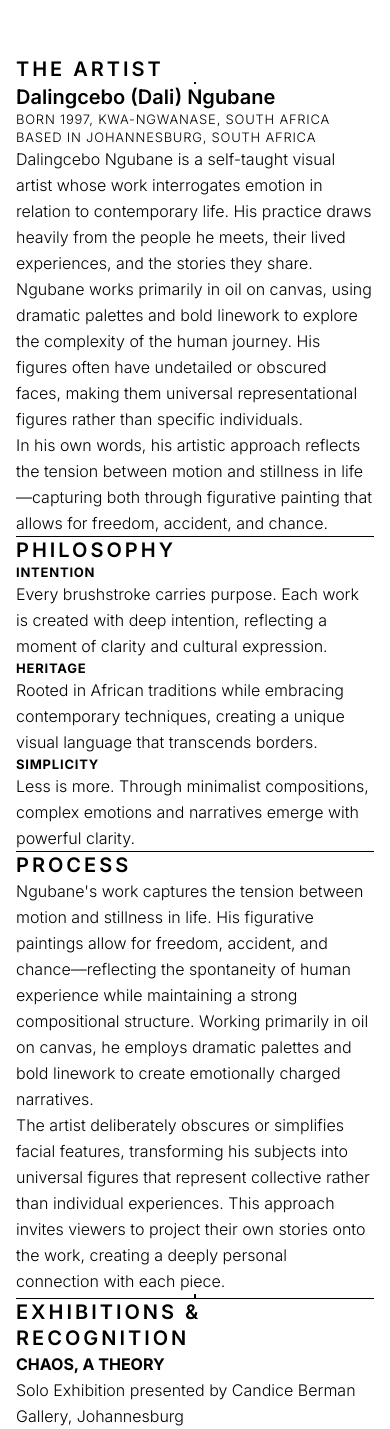
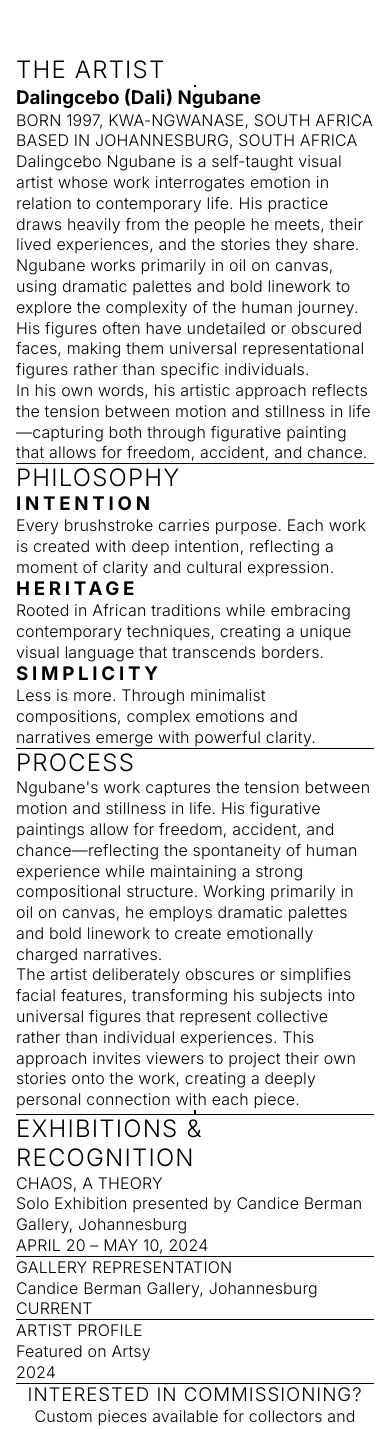
Before and after one commit to dalingcebo1/dalingcebo, a Next.js app in the folder dalingcebo-art-shop/: page /about in a window 390 px wide. Shown: the part 562-1991 px from the top of the page. Built offline with nearby package versions, Linux system fonts and the light colour scheme; no server answers.

Commit message:
Revert "Merge pull request #29 from dalingcebo1/copilot/standardize-typography-across-app"
This reverts commit fe3bb5d12f132e4a96601de930ad34888e2bfbc3, reversing
changes made to 8547d3a699abdc14c0aaf39526f0c665afb28615.

```diff
--- a/dalingcebo-art-shop/src/app/about/page.tsx
+++ b/dalingcebo-art-shop/src/app/about/page.tsx
@@ -23,7 +23,7 @@ export default function About() {
         maxWidth="wide"
       >
           <div className={`fade-in-slow ${isVisible ? '' : ''}`} style={{ animationDelay: '0.3s' }}>
-            <h2 className="h2 mb-16 tracking-[0.15em] uppercase">THE ARTIST</h2>
+            <h2 className="yeezy-subheading text-3xl md:text-4xl mb-16 tracking-[0.15em]">THE ARTIST</h2>
             <div className="grid md:grid-cols-2 gap-12 md:gap-20 items-start mb-24">
               <div className="aspect-square bg-gradient-to-br from-gray-50 to-gray-100 flex items-center justify-center rounded-sm border border-gray-200 overflow-hidden max-w-[180px] mx-auto md:mx-0">
                 <svg className="w-16 h-16 text-gray-300" viewBox="0 0 24 24" fill="none" stroke="currentColor" strokeWidth="1" strokeLinecap="round" strokeLinejoin="round">
@@ -31,13 +31,13 @@ export default function About() {
               </div>
               <div className="space-y-8">
                 <div>
-                  <h3 className="h2 font-light mb-4">Dalingcebo (Dali) Ngubane</h3>
-                  <div className="space-y-1 meta tracking-wider uppercase text-gray-500">
+                  <h3 className="text-2xl md:text-3xl font-light letter-spacing-tight mb-4">Dalingcebo (Dali) Ngubane</h3>
+                  <div className="space-y-1 text-sm tracking-wider uppercase text-gray-500 yeezy-body">
                     <p>Born 1997, Kwa-Ngwanase, South Africa</p>
                     <p>Based in Johannesburg, South Africa</p>
                   </div>
                 </div>
-                <div className="space-y-6 body text-gray-700">
+                <div className="space-y-6 text-base leading-relaxed yeezy-body text-gray-700">
                   <p>
                     Dalingcebo Ngubane is a self-taught visual artist whose work interrogates emotion
                     in relation to contemporary life. His practice draws heavily from the people he meets,
@@ -59,25 +59,25 @@ export default function About() {
 
           {/* Philosophy */}
           <div className={`border-t border-gray-200 pt-24 fade-in-slow ${isVisible ? '' : ''}`} style={{ animationDelay: '0.6s' }}>
-            <h2 className="h2 mb-16 tracking-[0.15em] uppercase">PHILOSOPHY</h2>
+            <h2 className="yeezy-subheading text-3xl md:text-4xl mb-16 tracking-[0.15em]">PHILOSOPHY</h2>
             <div className="grid md:grid-cols-3 gap-8 md:gap-16 mb-24">
               <div className="space-y-4">
-                <h3 className="meta uppercase font-medium">INTENTION</h3>
-                <p className="body text-gray-600">
+                <h3 className="text-xs tracking-[0.2em] uppercase font-medium">INTENTION</h3>
+                <p className="yeezy-body text-sm md:text-base text-gray-600 leading-relaxed">
                   Every brushstroke carries purpose. Each work is created with deep intention,
                   reflecting a moment of clarity and cultural expression.
                 </p>
               </div>
               <div className="space-y-4">
-                <h3 className="meta uppercase font-medium">HERITAGE</h3>
-                <p className="body text-gray-600">
+                <h3 className="text-xs tracking-[0.2em] uppercase font-medium">HERITAGE</h3>
+                <p className="yeezy-body text-sm md:text-base text-gray-600 leading-relaxed">
                   Rooted in African traditions while embracing contemporary techniques,
                   creating a unique visual language that transcends borders.
                 </p>
               </div>
               <div className="space-y-4">
-                <h3 className="meta uppercase font-medium">SIMPLICITY</h3>
-                <p className="body text-gray-600">
+                <h3 className="text-xs tracking-[0.2em] uppercase font-medium">SIMPLICITY</h3>
+                <p className="yeezy-body text-sm md:text-base text-gray-600 leading-relaxed">
                   Less is more. Through minimalist compositions, complex emotions and
                   narratives emerge with powerful clarity.
                 </p>
@@ -87,8 +87,8 @@ export default function About() {
 
           {/* Process */}
           <div className={`border-t border-gray-200 pt-24 fade-in-slow ${isVisible ? '' : ''}`} style={{ animationDelay: '0.9s' }}>
-            <h2 className="h2 mb-16 tracking-[0.15em] uppercase">PROCESS</h2>
-            <div className="space-y-6 mb-12 body text-gray-700 max-w-4xl">
+            <h2 className="yeezy-subheading text-3xl md:text-4xl mb-16 tracking-[0.15em]">PROCESS</h2>
+            <div className="space-y-6 mb-12 text-base leading-relaxed yeezy-body text-gray-700 max-w-4xl">
               <p>
                 Ngubane's work captures the tension between motion and stillness in life. His figurative
                 paintings allow for freedom, accident, and chance—reflecting the spontaneity of human
@@ -116,36 +116,36 @@ export default function About() {
 
           {/* Recognition */}
           <div className={`border-t border-gray-200 pt-24 pb-12 fade-in-slow ${isVisible ? '' : ''}`} style={{ animationDelay: '1.2s' }}>
-            <h2 className="h2 mb-16 tracking-[0.15em] uppercase">EXHIBITIONS & RECOGNITION</h2>
-            <div className="space-y-6">
+            <h2 className="yeezy-subheading text-3xl md:text-4xl mb-16 tracking-[0.15em]">EXHIBITIONS & RECOGNITION</h2>
+            <div className="space-y-6 yeezy-body">
               <div className="flex flex-col md:flex-row md:justify-between md:items-start border-b border-gray-200 pb-6 gap-3">
                 <div className="flex-1">
-                  <h3 className="body font-medium text-black uppercase mb-2">CHAOS, A THEORY</h3>
-                  <p className="body text-gray-500">Solo Exhibition presented by Candice Berman Gallery, Johannesburg</p>
+                  <p className="font-medium text-black text-sm tracking-wider uppercase mb-2">CHAOS, A THEORY</p>
+                  <p className="text-sm text-gray-500">Solo Exhibition presented by Candice Berman Gallery, Johannesburg</p>
                 </div>
-                <span className="meta text-gray-400 tracking-wider md:whitespace-nowrap">APRIL 20 – MAY 10, 2024</span>
+                <span className="text-xs text-gray-400 tracking-wider md:whitespace-nowrap">APRIL 20 – MAY 10, 2024</span>
               </div>
               <div className="flex flex-col md:flex-row md:justify-between md:items-start border-b border-gray-200 pb-6 gap-3">
                 <div className="flex-1">
-                  <h3 className="body font-medium text-black uppercase mb-2">GALLERY REPRESENTATION</h3>
-                  <p className="body text-gray-500">Candice Berman Gallery, Johannesburg</p>
+                  <p className="font-medium text-black text-sm tracking-wider uppercase mb-2">GALLERY REPRESENTATION</p>
+                  <p className="text-sm text-gray-500">Candice Berman Gallery, Johannesburg</p>
                 </div>
-                <span className="meta text-gray-400 tracking-wider md:whitespace-nowrap">CURRENT</span>
+                <span className="text-xs text-gray-400 tracking-wider md:whitespace-nowrap">CURRENT</span>
               </div>
               <div className="flex flex-col md:flex-row md:justify-between md:items-start border-b border-gray-200 pb-6 gap-3">
                 <div className="flex-1">
-                  <h3 className="body font-medium text-black uppercase mb-2">ARTIST PROFILE</h3>
-                  <p className="body text-gray-500">Featured on Artsy</p>
+                  <p className="font-medium text-black text-sm tracking-wider uppercase mb-2">ARTIST PROFILE</p>
+                  <p className="text-sm text-gray-500">Featured on Artsy</p>
                 </div>
-                <span className="meta text-gray-400 tracking-wider md:whitespace-nowrap">2024</span>
+                <span className="text-xs text-gray-400 tracking-wider md:whitespace-nowrap">2024</span>
               </div>
             </div>
           </div>
 
           {/* Contact CTA */}
           <div className={`text-center mt-24 mb-12 fade-in-slow ${isVisible ? '' : ''}`} style={{ animationDelay: '1.5s' }}>
-            <h3 className="h2 mb-8 tracking-[0.15em] uppercase">INTERESTED IN COMMISSIONING?</h3>
-            <p className="body text-gray-600 mb-10 max-w-2xl mx-auto">
+            <h3 className="yeezy-subheading text-2xl md:text-3xl mb-8 tracking-[0.15em]">INTERESTED IN COMMISSIONING?</h3>
+            <p className="yeezy-body text-base text-gray-600 mb-10 max-w-2xl mx-auto leading-relaxed">
               Custom pieces available for collectors and institutions.
             </p>
             <Link href="/contact" className="btn-yeezy-primary inline-block">
--- a/dalingcebo-art-shop/src/app/globals.css
+++ b/dalingcebo-art-shop/src/app/globals.css
@@ -523,50 +523,3 @@ body {
     padding: 0 2rem;
   }
 }
-
-/* ========================================
-   STANDARDIZED TYPOGRAPHY UTILITIES
-   ======================================== */
-/* Global typography classes for consistent sizing across the app */
-
-/* H1: Page titles */
-.h1 {
-  font-size: 28px;
-  line-height: 34px;
-  font-weight: 600;
-  letter-spacing: -0.02em;
-}
-
-@media (min-width: 768px) {
-  .h1 {
-    font-size: 34px;
-    line-height: 40px;
-  }
-}
-
-/* H2: Section headings */
-.h2 {
-  font-size: 20px;
-  line-height: 26px;
-  font-weight: 600;
-}
-
-@media (min-width: 768px) {
-  .h2 {
-    font-size: 22px;
-    line-height: 28px;
-  }
-}
-
-/* Body: Default text */
-.body {
-  font-size: 16px;
-  line-height: 26px;
-}
-
-/* Meta: Small labels, chips, tags */
-.meta {
-  font-size: 13px;
-  line-height: 18px;
-  letter-spacing: 0.06em;
-}
--- a/dalingcebo-art-shop/src/app/large-paintings/page.tsx
+++ b/dalingcebo-art-shop/src/app/large-paintings/page.tsx
@@ -59,7 +59,7 @@ export default function LargePaintings() {
 
             {error && !isLoading && (
               <div className="col-span-full text-center py-12">
-                <p className="body text-gray-600">{error}</p>
+                <p className="yeezy-body text-gray-600">{error}</p>
                 <button className="btn-yeezy mt-6" onClick={reload}>
                   Try Again
                 </button>
@@ -68,7 +68,7 @@ export default function LargePaintings() {
 
             {!isLoading && !error && largeArtworks.length === 0 && (
               <div className="col-span-full text-center py-12">
-                <p className="body text-gray-600">
+                <p className="yeezy-body text-gray-600">
                   No large-scale works available at this time. Please check back soon.
                 </p>
               </div>
--- a/dalingcebo-art-shop/src/components/layout/PageShell.tsx
+++ b/dalingcebo-art-shop/src/components/layout/PageShell.tsx
@@ -62,12 +62,12 @@ export default function PageShell({
         <section className="page-shell-hero bg-black text-white">
           <div className="page-shell-hero-content fade-in-slow">
             {title && (
-              <h1 className="h1 yeezy-main-logo text-white mb-8">
+              <h1 className="yeezy-main-logo text-white mb-8">
                 {title}
               </h1>
             )}
             {subtitle && (
-              <p className="body text-gray-400 max-w-2xl mx-auto">
+              <p className="yeezy-body text-gray-400 max-w-2xl mx-auto">
                 {subtitle}
               </p>
             )}
```
Also changed, not shown: dalingcebo-art-shop/src/app/admin/page.tsx (+12 -12 lines), dalingcebo-art-shop/src/app/artwork/[id]/page.tsx (+4 -4 lines), dalingcebo-art-shop/src/app/cart/page.tsx (+22 -22 lines), dalingcebo-art-shop/src/app/catalogs/page.tsx (+15 -15 lines), dalingcebo-art-shop/src/app/contact/page.tsx (+17 -17 lines).
